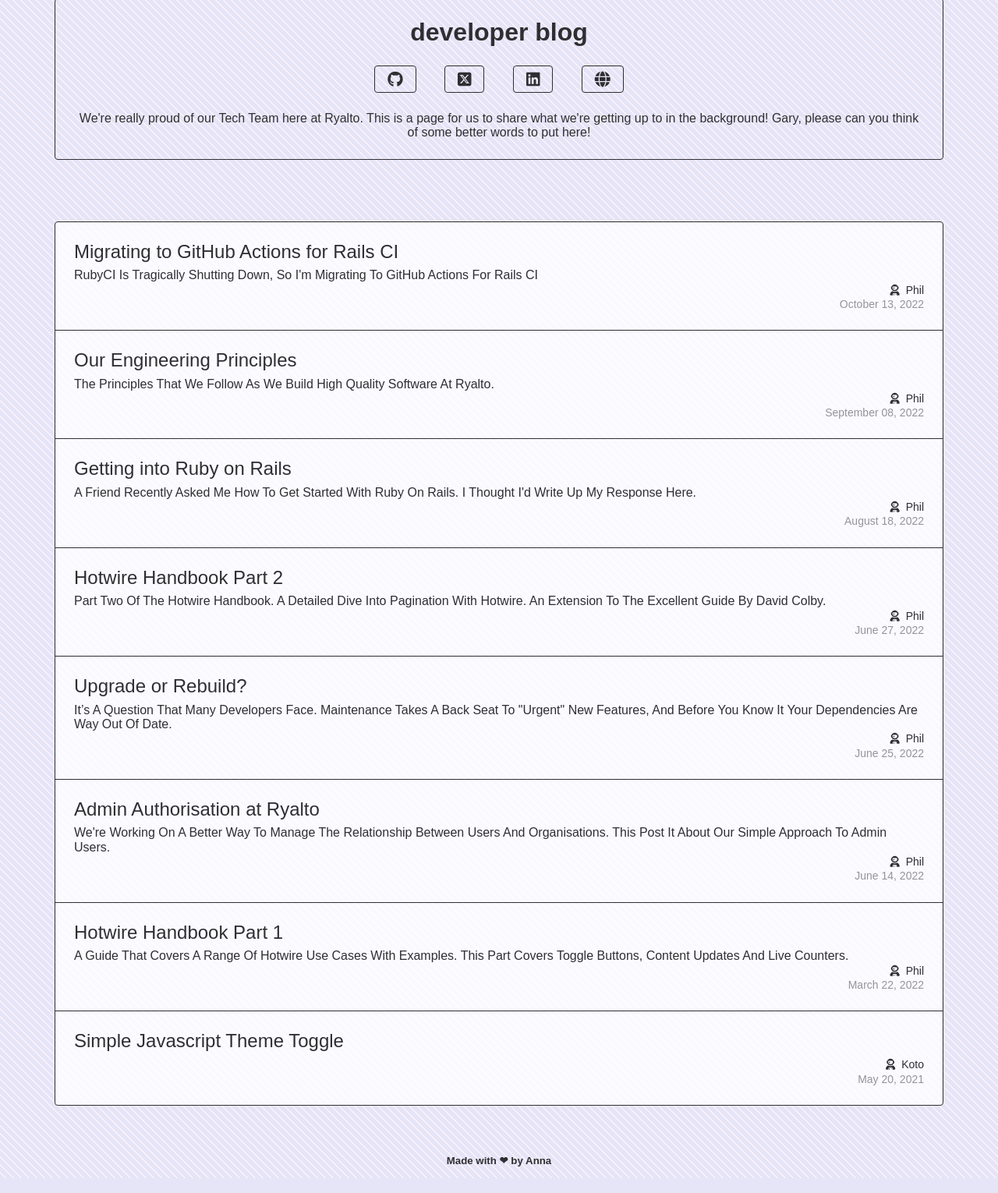
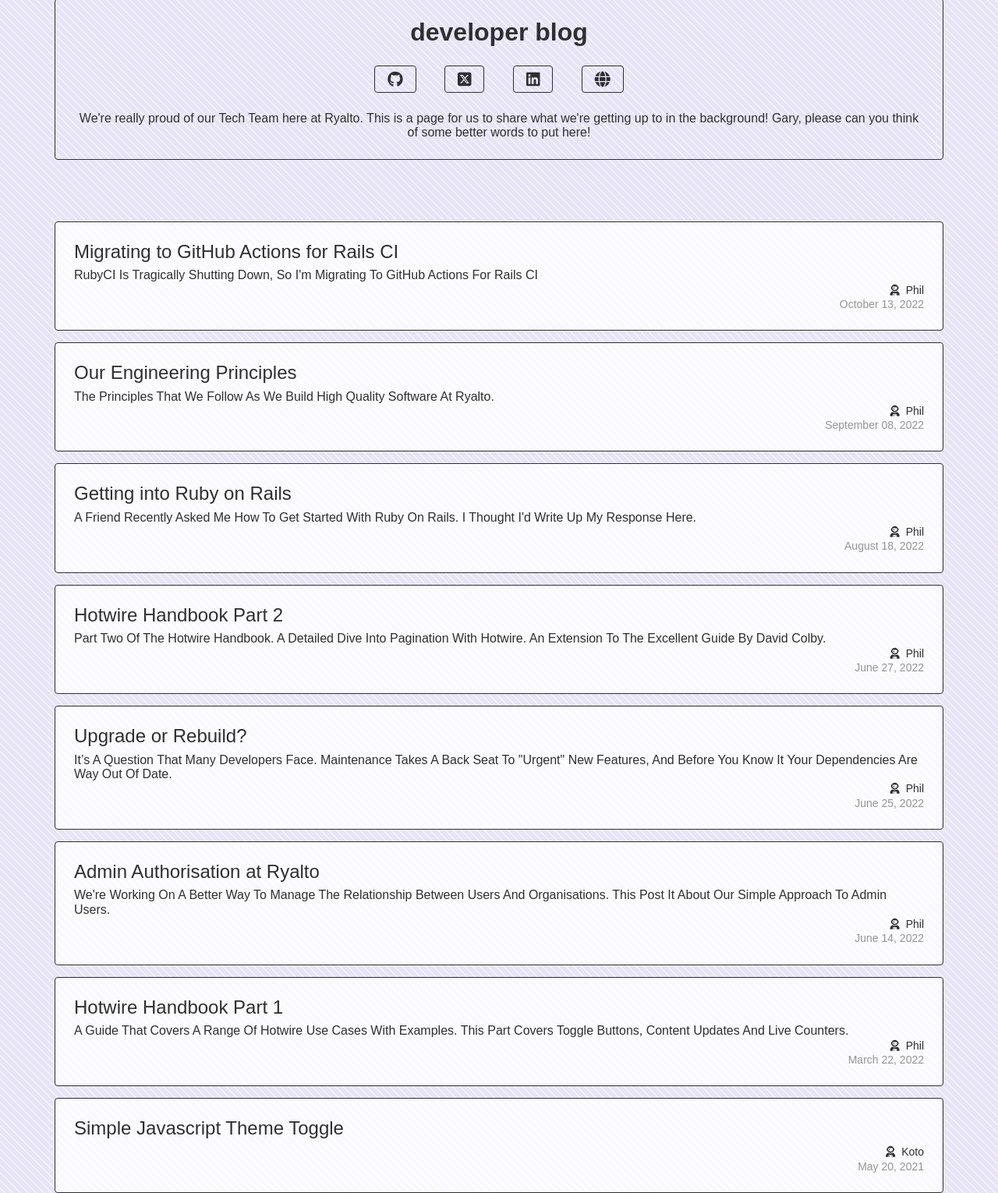
Before and after one commit to AnnaTas77/ryalto-dev-page, a plain HTML site: page inde.html in a window 1280 px wide. Shown: the part 146-1676 px from the top of the page at 78% size. Drawn offline with Linux system fonts and the light colour scheme.

Commit message:
Added hover effect on artciles and additional styling on the nav bar

```diff
--- a/inde.html
+++ b/inde.html
@@ -47,7 +47,7 @@
 
             <section id="content">
                 <a href="https://developer.ryalto.group/blog/2022/rails-github-actions.html">
-                    <article class="first_blog_entry">
+                    <article>
                         <header>Migrating to GitHub Actions for Rails CI</header>
                         <p>RubyCI is tragically shutting down, so I'm migrating to GitHub Actions for Rails CI</p>
                         <p class="author"><i class="fa-solid fa-user-astronaut right-padding"></i>Phil</p>
@@ -137,7 +137,7 @@
                 </a>
 
                 <a href="https://developer.ryalto.group/blog/2022/theme-toggle.html">
-                    <article class="last_blog_entry">
+                    <article>
                         <header>Simple Javascript Theme Toggle</header>
                         <section>
                             <p></p>
--- a/style.css
+++ b/style.css
@@ -3,8 +3,10 @@
     --border-radius: 0.25rem;
     --body-bg: #e5e5f7;
     --black: #000000;
+    --transparent-black: #000000a8;
     --white: #ffffff;
     --light-pink: #fff2fc;
+    --color-navy: #10162f;
 
     color-scheme: li;
 }
@@ -30,7 +32,7 @@ a {
 }
 
 nav {
-    border-bottom: solid var(--border-thickness) var(--black);
+    border-bottom: solid var(--border-thickness) var(--transparent-black);
     background: linear-gradient(91deg, #e7f7fe 0%, #d6eaf9 25%, #f4f7f5 50%, #fdd9df 75%, #f0fced 100%);
     display: flex;
     justify-content: space-between;
@@ -39,6 +41,7 @@ nav {
     top: 0;
     width: 100%;
     z-index: 100;
+    box-shadow: rgba(0, 0, 0, 0.16) 0px 1px 4px;
 }
 
 #logo-container {
@@ -139,6 +142,13 @@ nav ul li:hover {
 
 #content {
     padding: 3rem max((100% - 71.25rem)/2, 4rem);
+    display: flex;
+    flex-direction: column;
+    gap: 1rem;
+}
+
+#content a {
+    border-radius: var(--border-radius);
 }
 
 #content p {
@@ -150,26 +160,13 @@ nav ul li:hover {
     background-color: var(--white);
     margin-top: -0.0625rem;
     border: solid var(--border-thickness) var(--black);
-}
-
-.first_blog_entry {
-    border-left: solid var(--border-thickness) var(--black);
-    border-right: solid var(--border-thickness) var(--black);
-    border-top: solid var(--border-thickness) var(--black);
-    border-top-right-radius: var(--border-radius);
-    border-top-left-radius: var(--border-radius);
-}
-
-.last_blog_entry {
-    border-left: solid var(--border-thickness) var(--black);
-    border-right: solid var(--border-thickness) var(--black);
-    border-bottom: solid var(--border-thickness) var(--black);
-    border-bottom-right-radius: var(--border-radius);
-    border-bottom-left-radius: var(--border-radius);
+    border-radius: var(--border-radius);
 }
 
 #content article:hover {
     background-color: var(--light-pink);
+    transform: translate(4px, -4px);
+    box-shadow: -8px 8px 0 var(--color-navy);
 }
 
 #content article header {
@@ -217,11 +214,11 @@ footer h5 {
 
 @media screen and (max-width: 1024px) {
     #content {
-        padding: 1rem;
+        padding: 1.8rem;
     }
 
     #title-container {
-        padding: 1rem;
+        padding: 1.8rem;
     }
 
     nav ul li {
```
